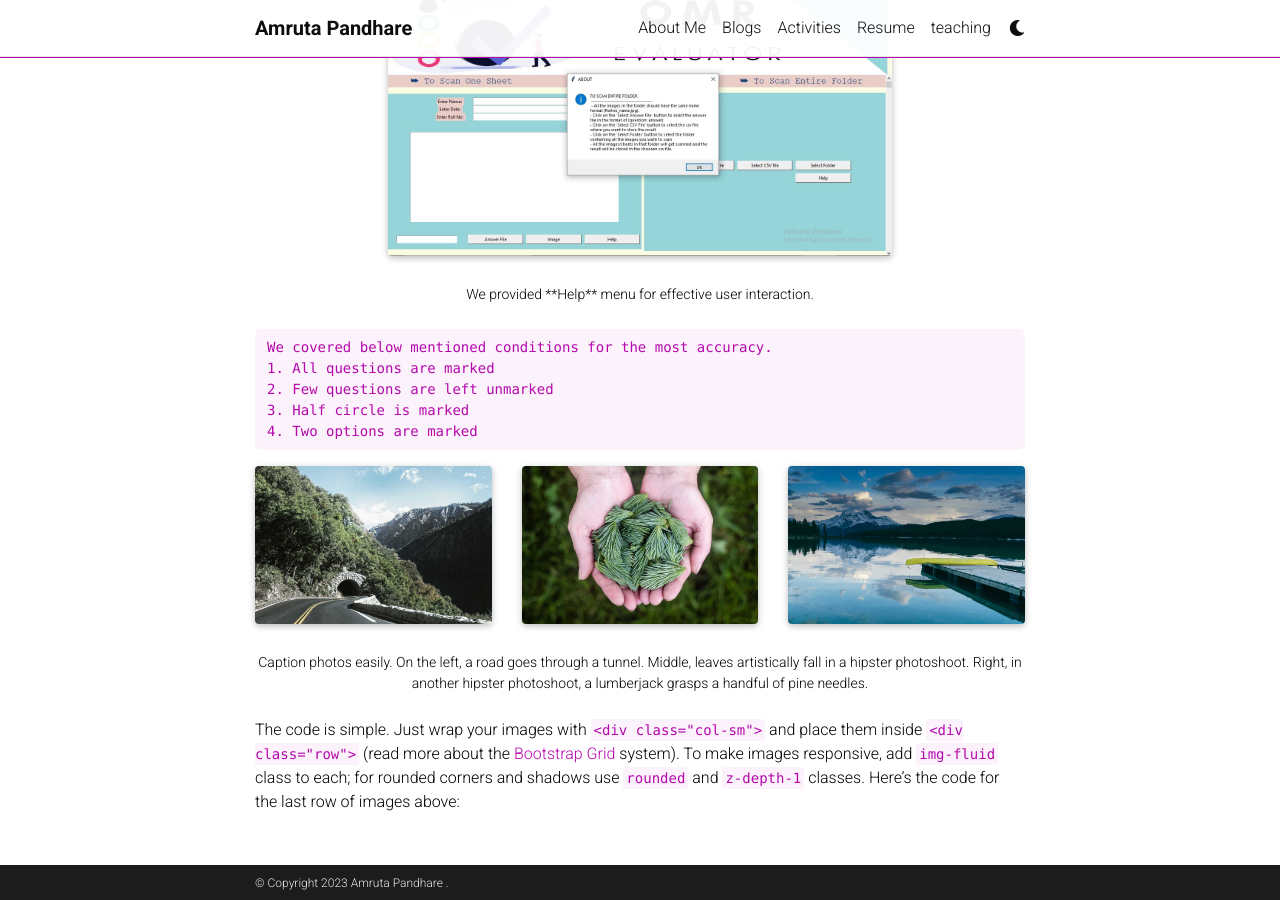
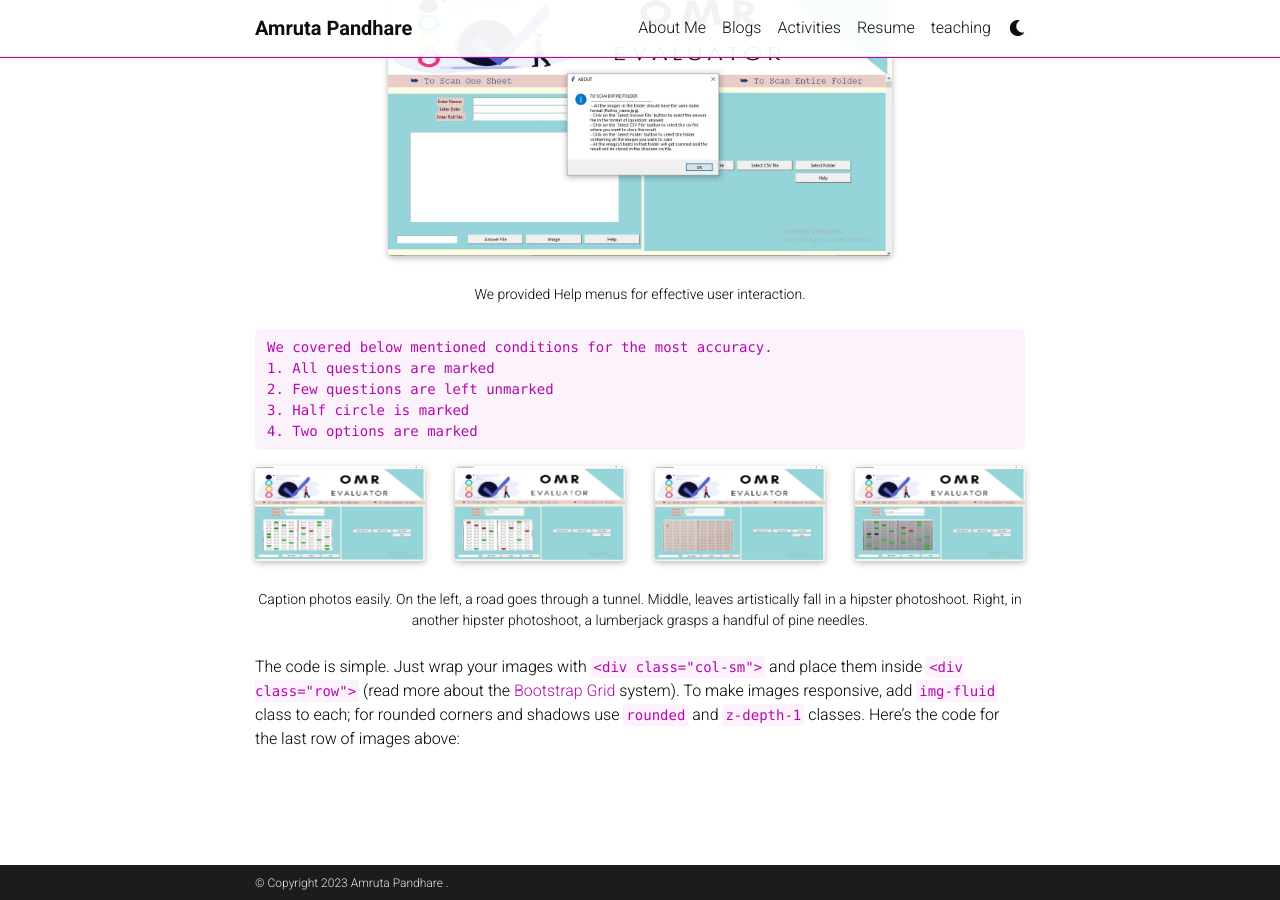
Before and after one commit to AmrutaPandhare/AmrutaPandhare.github.io, a Jekyll site: the page built from _projects/5_project.md, in a window 1280 px wide and 900 px high, scrolled down 1404 px. Built offline with Jekyll 4.4.1, drawn with Linux system fonts in a browser that asks for light colours; full-size pictures stand in for the smaller copies a plugin makes; comment, search, counter and statistics services are not loaded; a style sheet for code colours, icons or effects is not loaded.

Commit message:
Update 5_project.md

```diff
--- a/_projects/5_project.md
+++ b/_projects/5_project.md
@@ -48,14 +48,14 @@ for computation purpose.
 
 <div class="row justify-content-sm-center">
     <div class="col-sm-8 mt-3 mt-md-0">
-        {% include figure.html path="assets/img/helpmenuforscanningonesheet.jpg" title="helpmenuforscanningonesheet" class="img-fluid rounded z-depth-1" %}
+        {% include figure.html path="assets/img/helpmenuforscanningonesheet.jpg" class="img-fluid rounded z-depth-1" %}
     </div>
     <div class="col-sm-8 mt-3 mt-md-0">
-        {% include figure.html path="assets/img/helpmenuforscanninganentirefolder.jpg" title="example image" class="img-fluid rounded z-depth-1" %}
+        {% include figure.html path="assets/img/helpmenuforscanninganentirefolder.jpg" class="img-fluid rounded z-depth-1" %}
     </div>
 </div>
 <div class="caption">
-    We provided **Help** menu for effective user interaction.
+    We provided Help menus for effective user interaction.
 </div>
 
 {% raw %}
@@ -74,13 +74,16 @@ You describe how you toiled, sweated, *bled* for your project, and then... you r
 
 <div class="row">
     <div class="col-sm mt-3 mt-md-0">
-        {% include figure.html path="assets/img/1.jpg" title="example image" class="img-fluid rounded z-depth-1" %}
+        {% include figure.html path="assets/img/whenallquestionsaremarked.jpg" class="img-fluid rounded z-depth-1" %}
     </div>
     <div class="col-sm mt-3 mt-md-0">
-        {% include figure.html path="assets/img/3.jpg" title="example image" class="img-fluid rounded z-depth-1" %}
+        {% include figure.html path="assets/img/whenfewquestionsareleftunmarked.jpg" class="img-fluid rounded z-depth-1" %}
     </div>
     <div class="col-sm mt-3 mt-md-0">
-        {% include figure.html path="assets/img/5.jpg" title="example image" class="img-fluid rounded z-depth-1" %}
+        {% include figure.html path="assets/img/whenhalfoptionismaked.jpg" class="img-fluid rounded z-depth-1" %}
+    </div>
+    <div class="col-sm mt-3 mt-md-0">
+        {% include figure.html path="assets/img/whentwooptionsaremarked.jpg" class="img-fluid rounded z-depth-1" %}
     </div>
 </div>
 <div class="caption">
```
